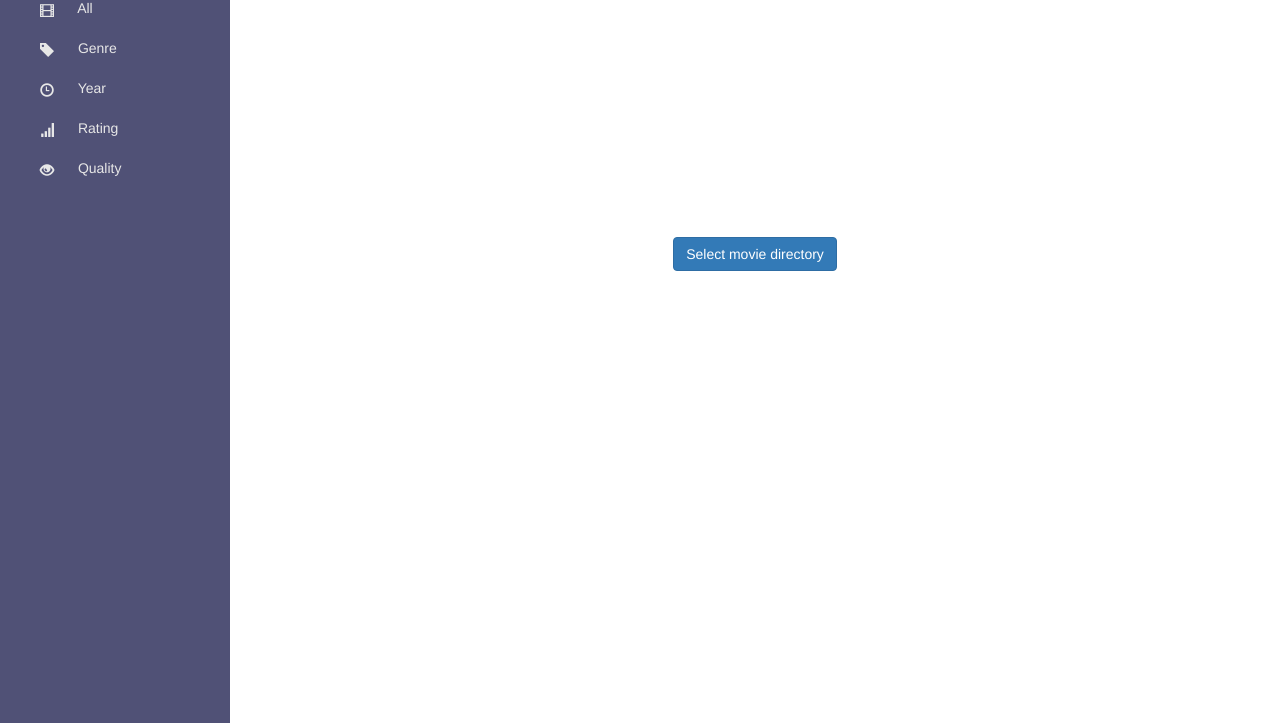
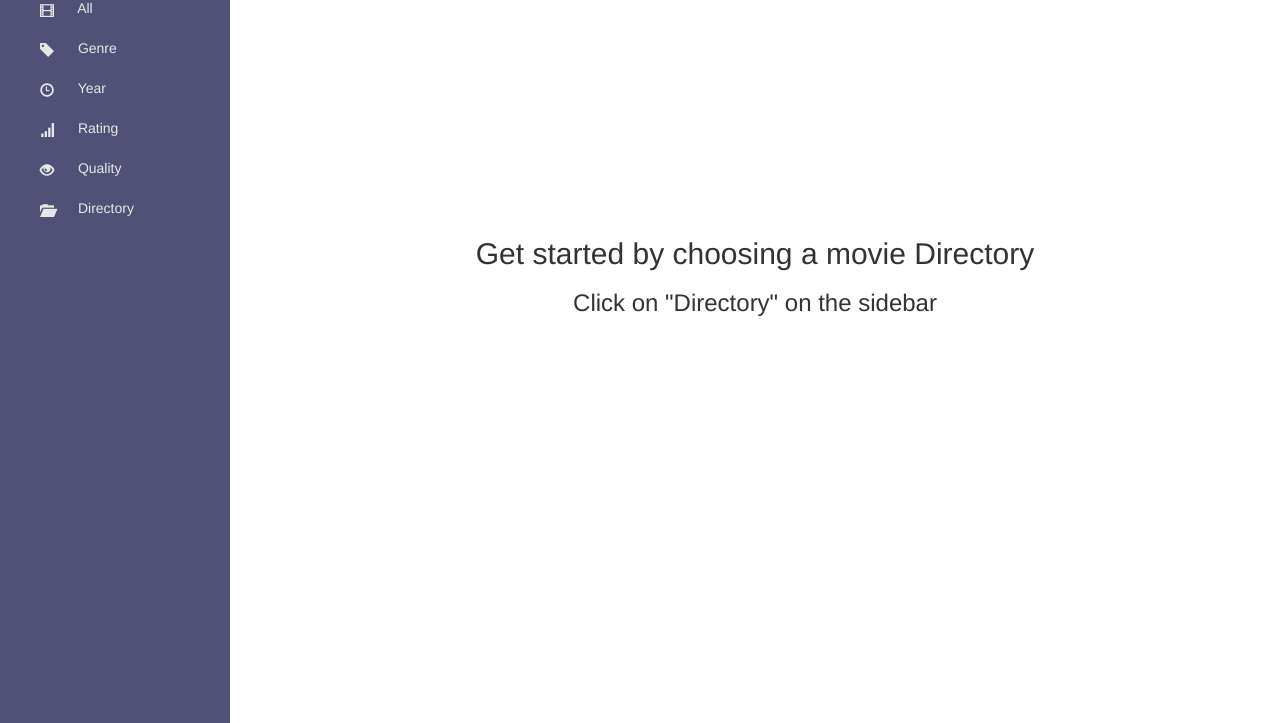
Before and after one commit to rajdeep26/myflix, a browser extension: page index.html in a window 1280 px wide. Shown: the part 77-800 px from the top of the page. Drawn offline with Linux system fonts and the light colour scheme.

Commit message:
* Added direcotry button on the side bar along with eventListener ID * Added Help text on the Main Screen

```diff
--- a/index.html
+++ b/index.html
@@ -71,6 +71,12 @@
               Quality
               <span class="sub_icon_collapsed glyphicon glyphicon-eye-open"></span>
             </a></li>
+            <li><a href="#" id="chooseDirectoryID">
+              <span class="sub_icon glyphicon glyphicon-folder-open"></span>
+              Directory
+              <span class="sub_icon_collapsed glyphicon glyphicon-folder-open"></span>
+              </a>
+            </li>
           </ul>
         </div>
         <!-- End Sidebar -->
@@ -116,7 +122,9 @@
             <!-- End Static navbar -->
 
             <div class="select-directory-container text-center">
-              <button id="chooseDirectoryID" class="btn btn-primary btn-large">Select movie directory</button><br/>
+              <!-- <button id="chooseDirectoryID" class="btn btn-primary btn-large">Select movie directory</button><br/> -->
+              <h2>Get started by choosing a movie Directory</h2>
+              <h3>Click on "Directory" on the sidebar</h3>
               <h3 id="loading-msg"></h3>
               <!-- <textarea></textarea> -->
             </div>
```
